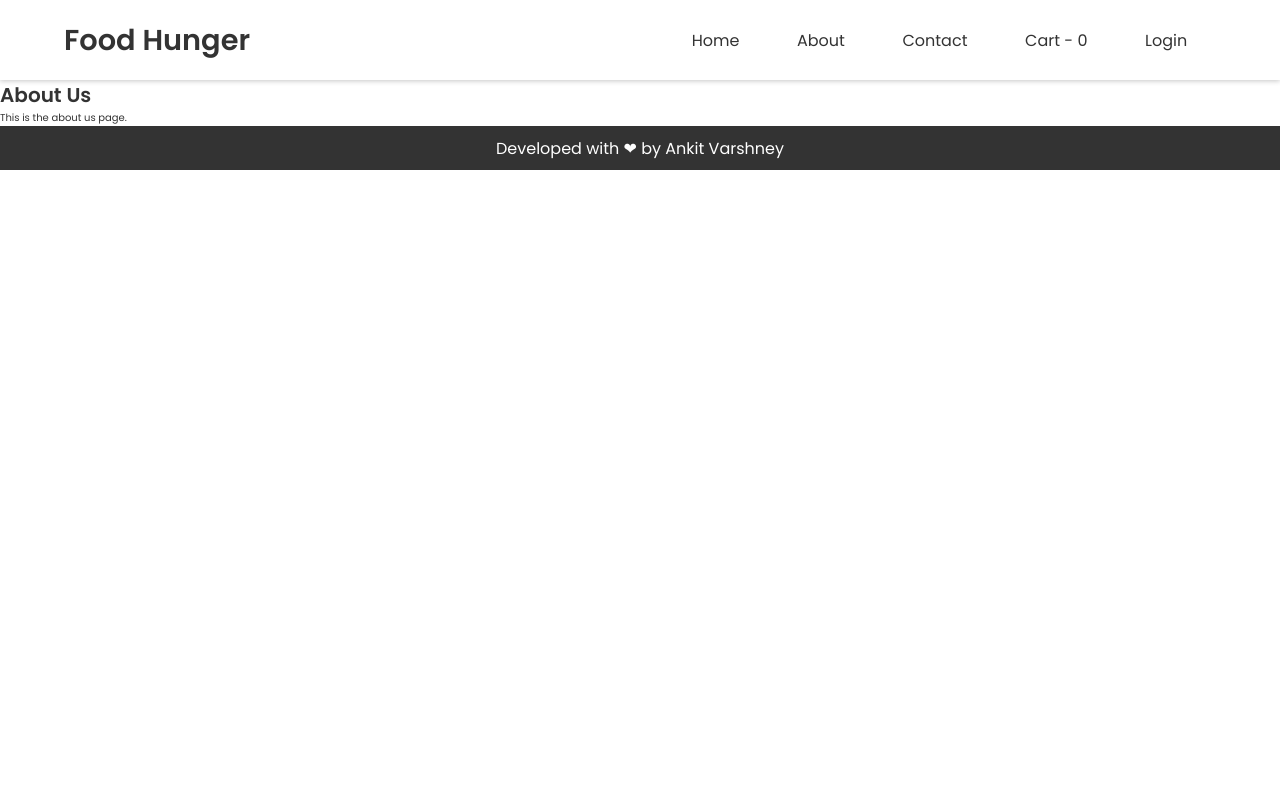
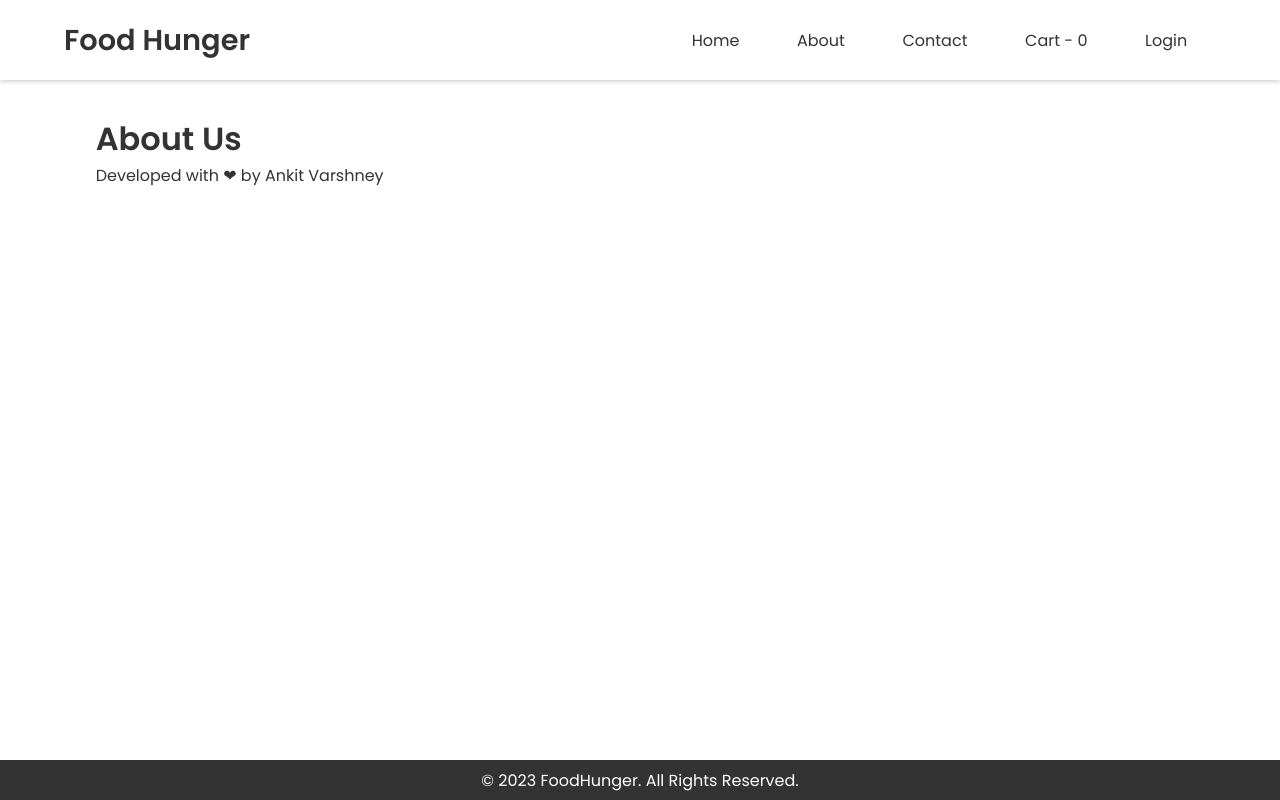
Before and after one commit to ankyv/food-hunger-app, a React (Vite) app: page /about in a window 1280 px wide. Built offline with nearby package versions, Linux system fonts and the light colour scheme.

Commit message:
Fixed Footer component position

```diff
--- a/index.css
+++ b/index.css
@@ -15,7 +15,7 @@ body {
 .header {
   box-shadow: 0px 1px 5px 0px rgb(198, 198, 198);
   background-color: #fff;
-  height: 5rem;
+  height: 10vh;
   position: sticky;
   top: 0;
   z-index: 10;
@@ -59,6 +59,7 @@ body {
 
 .main {
   padding: 2.2rem;
+  min-height: 85vh;
 }
 
 .main .container {
@@ -189,11 +190,12 @@ body {
 
 .offline {
   display: flex;
-  justify-content: space-between;
   align-items: center;
   flex-direction: column;
   font-size: 1rem;
-  margin: 4rem auto;
+  min-height: 85vh;
+  padding-top: 4rem;
+  margin: auto;
 }
 
 .offline p {
@@ -202,6 +204,7 @@ body {
 
 .shimmer {
   padding: 2.2rem;
+  min-height: 85vh;
 }
 
 .shimmer .container {
@@ -267,16 +270,19 @@ body {
 .footer {
   background-color: #333;
   color: #fff;
-  text-align: center;
+  display: flex;
+  justify-content: center;
+  align-items: center;
+  height: 5vh;
 }
 
 .footer p {
   font-size: 1rem;
-  padding: 0.6rem;
 }
 
 .restaurant-main {
   padding: 2.2rem;
+  min-height: 85vh;
 }
 
 .restaurant-main .container {
@@ -459,6 +465,7 @@ body {
 
 .shimmer-menu {
   padding: 2.2rem;
+  min-height: 85vh;
 }
 
 .shimmer-menu .container {
@@ -595,6 +602,7 @@ body {
 
 .cart {
   padding: 2.2rem;
+  min-height: 85vh;
 }
 
 .cart .container {
@@ -737,3 +745,27 @@ body {
 .cart .checkout .total p:first-child {
   width: 60%;
 }
+
+.about {
+  padding: 2.2rem;
+  min-height: 85vh;
+}
+
+.about .container {
+  font-size: 1rem;
+  margin: auto;
+  width: 90%;
+  max-width: 1200px;
+}
+
+.contact {
+  padding: 2.2rem;
+  min-height: 85vh;
+}
+
+.contact .container {
+  font-size: 1rem;
+  margin: auto;
+  width: 90%;
+  max-width: 1200px;
+}
--- a/src/components/About.js
+++ b/src/components/About.js
@@ -1,8 +1,11 @@
 const About = () => {
   return (
-    <div>
-      <h1>About Us</h1>
-      <p>This is the about us page.</p>
+    <div className="about">
+      <div className="container">
+        <h1>About Us</h1>
+        {/* <p>This is the about us page.</p> */}
+        <p>Developed with &#10084; by Ankit Varshney</p>
+      </div>
     </div>
   );
 };
--- a/src/components/Contact.js
+++ b/src/components/Contact.js
@@ -1,8 +1,10 @@
 const Contact = () => {
   return (
-    <div>
-      <h1>Contact Us</h1>
-      <p>This is the contact us page</p>
+    <div className="contact">
+      <div className="container">
+        <h1>Contact Us</h1>
+        <p>This is the contact us page</p>
+      </div>
     </div>
   );
 };
--- a/src/components/Footer.js
+++ b/src/components/Footer.js
@@ -1,7 +1,9 @@
 const Footer = () => {
   return (
     <div className="footer">
-      <p>Developed with &#10084; by Ankit Varshney</p>
+      <div className="container">
+        <p>&copy; 2023 FoodHunger. All Rights Reserved.</p>
+      </div>
     </div>
   );
 };
```
